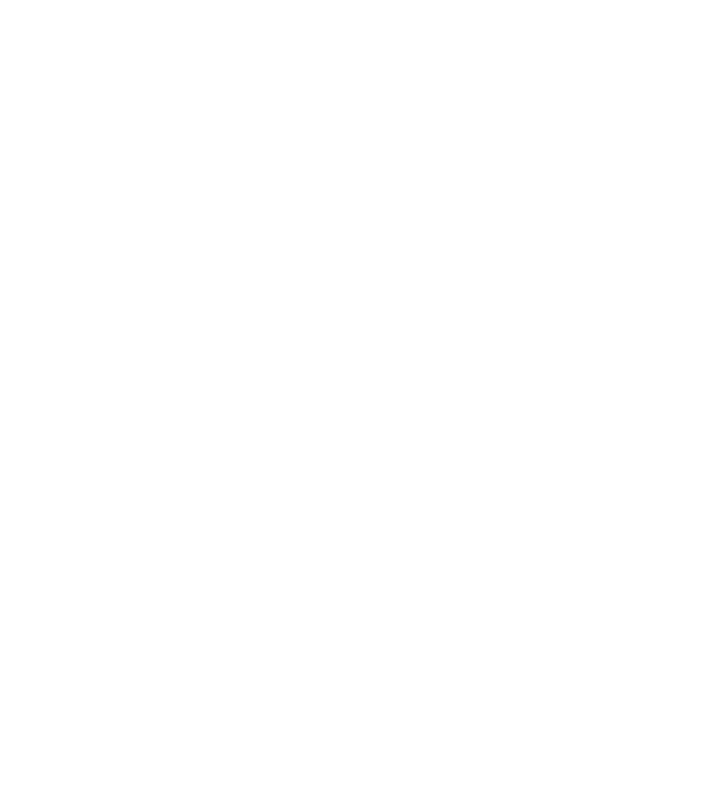
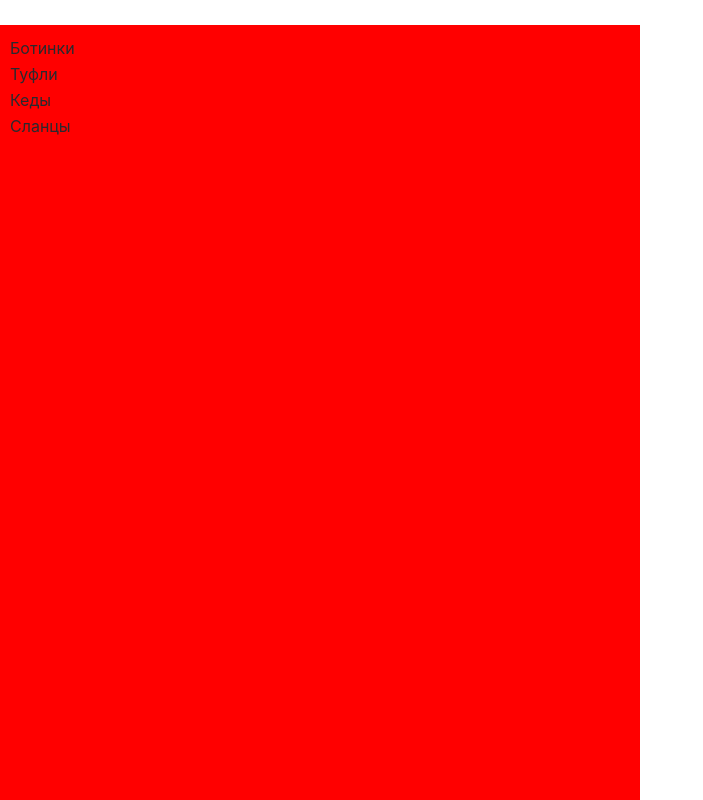
Before and after one commit to lukasemperfi/online-shop, a React (Create React App) app: page / in a window 1280 px wide. Shown: the whole page, without its empty margins (0-703 px from the left). Built offline with nearby package versions, Linux system fonts and the light colour scheme.

Commit message:
implement MenuList

```diff
--- a/src/App.tsx
+++ b/src/App.tsx
@@ -4,13 +4,18 @@
 import { Modal } from './components/UI/Modal/Modal'
 import catImage from './assets/catBig.webp'
 import { BurgerBtn } from './components/UI/BurgerMenu/BurgerBtn/BurgerBtn'
+import { MenuList } from './components/UI/BurgerMenu/MenuList/MenuList'
 
-const items = ['Ботинки', 'Туфли', 'Рабочая обувь', 'Сандалии', 'Веган']
+const items = [{name: 'Ботинки', href: '#'}, {name: 'Туфли', href: '#'}, {name: 'Кеды', href: '#'}, {name: 'Сланцы', href: '#'},]
 
 export const App = () => {
 
   return (
     <>
+    <MenuList
+      items={items}
+      isMobile={true}
+    />
     </>
   )
 }
--- /dev/null
+++ b/src/components/UI/BurgerMenu/MenuList/MenuList.styled.ts
@@ -0,0 +1,68 @@
+import styled, { css, FlattenSimpleInterpolation } from 'styled-components'
+
+import { colors, spacing } from '../../../../styles/styles';
+
+interface MobileProps {
+    isMobile: boolean;
+}
+
+interface NavProps extends MobileProps {
+    positionTop?: number;
+    styles?: FlattenSimpleInterpolation;
+}
+
+const mobileNav = css<NavProps>`
+        position: fixed;
+        top: ${({ positionTop }) => positionTop ? (positionTop + 'px') : '25px'};
+        left: 0;
+        background-color: red;
+        height: 100vh;
+        width: 50vw;
+        padding: 10px;
+        z-index: 9999;
+`
+
+const mobileAnchor = css`
+        padding: ${spacing.tiny} 0px;
+`
+
+export const Nav = styled.div<NavProps>`
+    ${({ isMobile }) => isMobile && mobileNav}
+    @media (max-width: 576px) {
+        width: 100vw;
+    }
+    ${({ styles }) => styles}
+`
+
+export const Ul = styled.ul<MobileProps>`
+    display: inline-flex;
+    flex-direction: row;
+    flex-direction: ${({ isMobile }) => isMobile ? 'column' : 'row'};
+`
+export const Anchor = styled.a<MobileProps>`
+    display: inline-flex;
+    padding: ${spacing.tiny} ${spacing.medium};
+    color: ${colors.primary};
+    position: relative;
+    width: 100%;
+    ${({isMobile}) => isMobile && mobileAnchor}
+    &:active {
+        color: inherit;
+    }
+    &:after {
+        position: absolute;
+        content: "";
+        width: 0px;
+        height: 1.5px;
+        bottom: 0;
+        left: 50%;
+        right: 0;
+        background: #000;
+        transition: all 0.4s;
+        transform: translateX(-50%);
+        overflow: hidden;
+    }
+    &:hover::after {
+        width: 100%;
+    }
+`
--- /dev/null
+++ b/src/components/UI/BurgerMenu/MenuList/MenuList.tsx
@@ -0,0 +1,27 @@
+import React, { ComponentPropsWithoutRef, FC, ReactNode } from 'react'
+import styled, { FlattenSimpleInterpolation } from 'styled-components'
+
+import * as Styled from './MenuList.styled'
+
+interface Item {
+    name: string;
+    href: string;
+}
+
+interface MenuListProps extends ComponentPropsWithoutRef<'ul'> {
+    items: Item[];
+    positionTop?: number;
+    isMobile: boolean;
+    styles?: FlattenSimpleInterpolation;
+}
+
+export const MenuList: FC<MenuListProps> = ({ items, isMobile, positionTop, styles }) =>
+    <Styled.Nav positionTop={positionTop} styles={styles} isMobile={isMobile}>
+        <Styled.Ul isMobile={isMobile}>
+            {items?.map((item, index) =>
+                <li key={index}>
+                    <Styled.Anchor isMobile={isMobile} href={item.href}>{item.name}</Styled.Anchor>
+                </li>
+            )}
+        </Styled.Ul>
+    </Styled.Nav>
```
Also changed, not shown: 1 other file (tests, documents, lock files or other folders).
